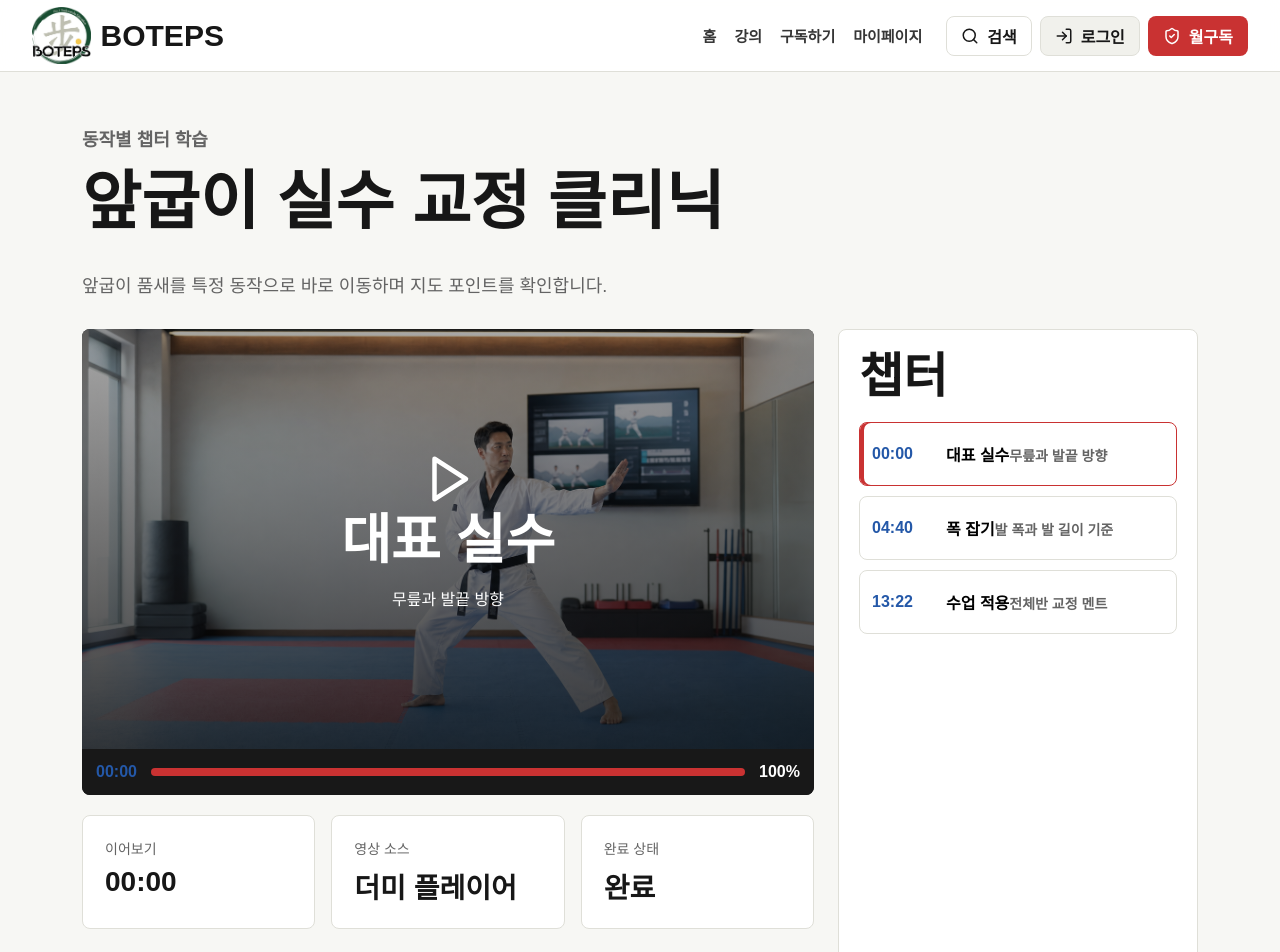
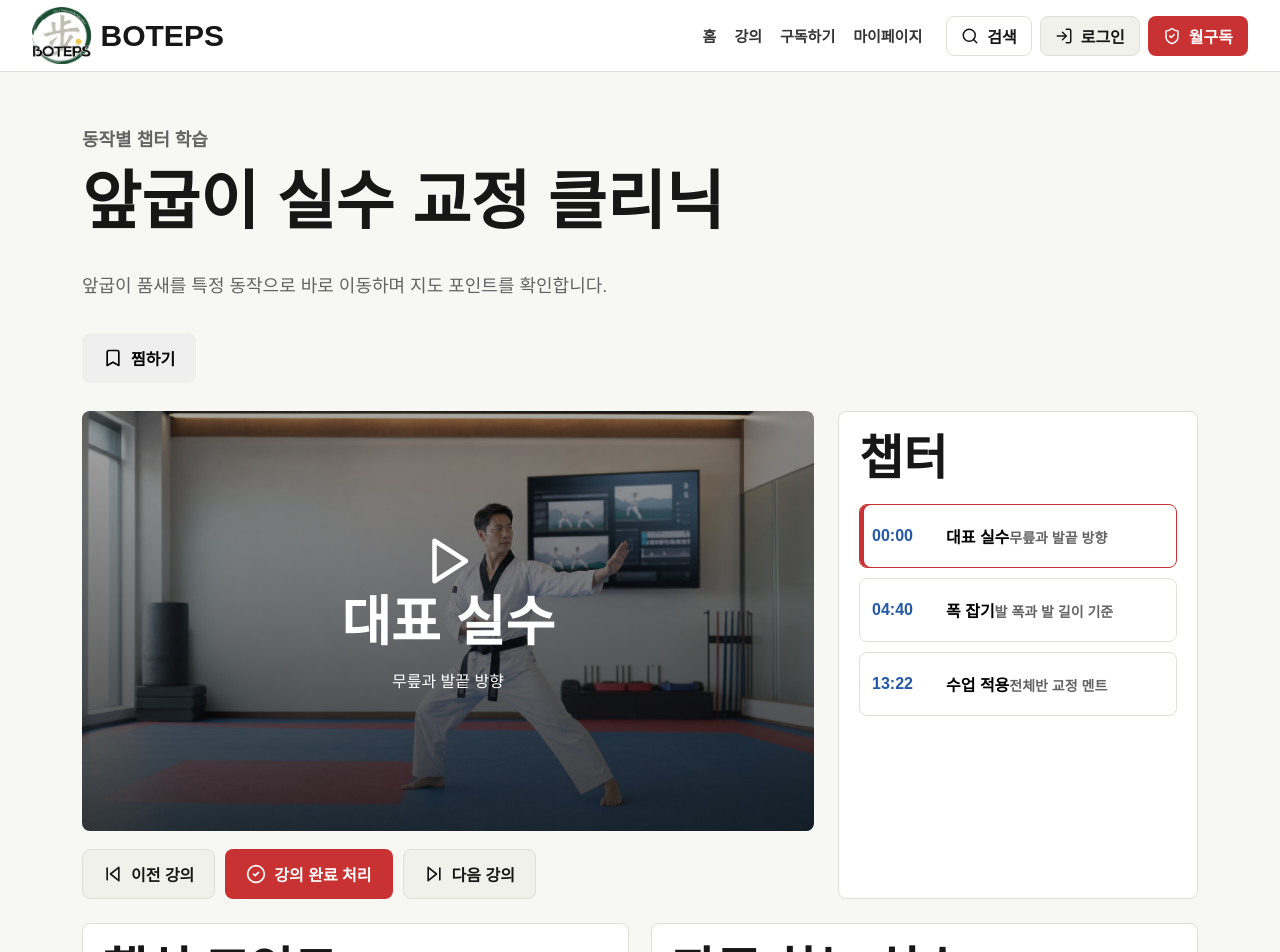
Before and after one commit to boteps4120-alt/botepswep, a Next.js app: page /watch/front-stance-correction in a window 1280 px wide. Shown: the top 952 px of the page. Built offline with nearby package versions, Linux system fonts and the light colour scheme; no server answers; the database is empty.

Commit message:
Clean up watch player layout

```diff
--- a/app/globals.css
+++ b/app/globals.css
@@ -588,7 +588,6 @@ h3 {
   background: #111;
   border-radius: 8px;
   color: white;
-  min-height: 420px;
   overflow: hidden;
 }
 
@@ -614,17 +613,9 @@ h3 {
   border: 0;
   display: block;
   max-height: 70vh;
+  min-height: 420px;
   object-fit: contain;
   width: 100%;
-}
-
-.video-controls {
-  align-items: center;
-  background: #181818;
-  display: grid;
-  gap: 14px;
-  grid-template-columns: auto 1fr auto;
-  padding: 14px;
 }
 
 .progress-track {
--- a/app/watch/[slug]/page.tsx
+++ b/app/watch/[slug]/page.tsx
@@ -16,6 +16,10 @@ type ProfileRow = {
   role: string;
 };
 
+type BookmarkRow = {
+  course_id: string;
+};
+
 export default async function WatchPage({ params }: { params: Promise<{ slug: string }> }) {
   const { slug } = await params;
   const course = await getRuntimeCourse(slug);
@@ -31,13 +35,19 @@ export default async function WatchPage({ params }: { params: Promise<{ slug: st
     redirect(`/login?next=/watch/${course.slug}`);
   }
 
-  const [{ data: subscription }, { data: profile }] =
+  const [{ data: subscription }, { data: profile }, { data: bookmark }] =
     supabase && user
       ? await Promise.all([
           supabase.from("subscriptions").select("status").eq("user_id", user.id).maybeSingle<SubscriptionRow>(),
-          supabase.from("profiles").select("role").eq("id", user.id).maybeSingle<ProfileRow>()
+          supabase.from("profiles").select("role").eq("id", user.id).maybeSingle<ProfileRow>(),
+          supabase
+            .from("bookmarks")
+            .select("course_id,courses!inner(slug)")
+            .eq("user_id", user.id)
+            .eq("courses.slug", course.slug)
+            .maybeSingle<BookmarkRow>()
         ])
-      : [{ data: null }, { data: null }];
+      : [{ data: null }, { data: null }, { data: null }];
 
   const isAdmin = profile?.role === "admin";
   const hasAccess = !course.isPremium || !hasSupabaseEnv() || isAdmin || subscription?.status === "active";
@@ -70,5 +80,5 @@ export default async function WatchPage({ params }: { params: Promise<{ slug: st
     );
   }
 
-  return <WatchPlayer course={course} nextCourse={await getRuntimeNextCourse(course.slug)} />;
+  return <WatchPlayer course={course} initialBookmarked={Boolean(bookmark)} nextCourse={await getRuntimeNextCourse(course.slug)} />;
 }
--- a/app/watch/[slug]/watch-player.tsx
+++ b/app/watch/[slug]/watch-player.tsx
@@ -2,21 +2,21 @@
 
 import Link from "next/link";
 import { CheckCircle2, Play, SkipBack, SkipForward } from "lucide-react";
+import { BookmarkButton } from "@/components/bookmark-button";
 import type { Course } from "@/lib/data";
 import { useEffect, useRef, useState, useTransition } from "react";
 import { saveWatchProgress } from "../actions";
 
 type WatchPlayerProps = {
   course: Course;
+  initialBookmarked?: boolean;
   nextCourse: Course;
 };
 
-export function WatchPlayer({ course, nextCourse }: WatchPlayerProps) {
+export function WatchPlayer({ course, initialBookmarked = false, nextCourse }: WatchPlayerProps) {
   const videoRef = useRef<HTMLVideoElement>(null);
   const [activeChapter, setActiveChapter] = useState(course.chapters[0]);
-  const [completed, setCompleted] = useState(course.progress === 100);
   const [, startTransition] = useTransition();
-  const displayProgress = completed ? 100 : Math.max(course.progress, Math.round((activeChapter.seconds / 2400) * 100));
 
   function persistProgress(progressPercent: number, seconds = 0, isCompleted = false) {
     startTransition(() => {
@@ -65,7 +65,6 @@ export function WatchPlayer({ course, nextCourse }: WatchPlayerProps) {
   }
 
   function completeCourse() {
-    setCompleted(true);
     persistProgress(100, activeChapter.seconds, true);
   }
 
@@ -75,6 +74,9 @@ export function WatchPlayer({ course, nextCourse }: WatchPlayerProps) {
         <p className="eyebrow">동작별 챕터 학습</p>
         <h1>{course.title}</h1>
         <p>{course.poomsae} 품새를 특정 동작으로 바로 이동하며 지도 포인트를 확인합니다.</p>
+        <div className="form-actions">
+          <BookmarkButton slug={course.slug} initialBookmarked={initialBookmarked} size="large" />
+        </div>
       </div>
 
       <div className="watch-layout">
@@ -99,28 +101,6 @@ export function WatchPlayer({ course, nextCourse }: WatchPlayerProps) {
                 </div>
               </div>
             )}
-            <div className="video-controls">
-              <span className="chapter-time">{activeChapter.time}</span>
-              <div className="progress-track" aria-label={`진도율 ${displayProgress}%`}>
-                <div className="progress-bar" style={{ width: `${displayProgress}%` }} />
-              </div>
-              <strong>{displayProgress}%</strong>
-            </div>
-          </div>
-
-          <div className="metric-grid" style={{ marginTop: 20 }}>
-            <div className="metric-card">
-              <span className="stat-label">이어보기</span>
-              <strong>{activeChapter.time}</strong>
-            </div>
-            <div className="metric-card">
-              <span className="stat-label">영상 소스</span>
-              <strong>{course.videoUrl ? "업로드 영상" : "더미 플레이어"}</strong>
-            </div>
-            <div className="metric-card">
-              <span className="stat-label">완료 상태</span>
-              <strong>{completed ? "완료" : "진행 중"}</strong>
-            </div>
           </div>
 
           <div className="form-actions">
```
